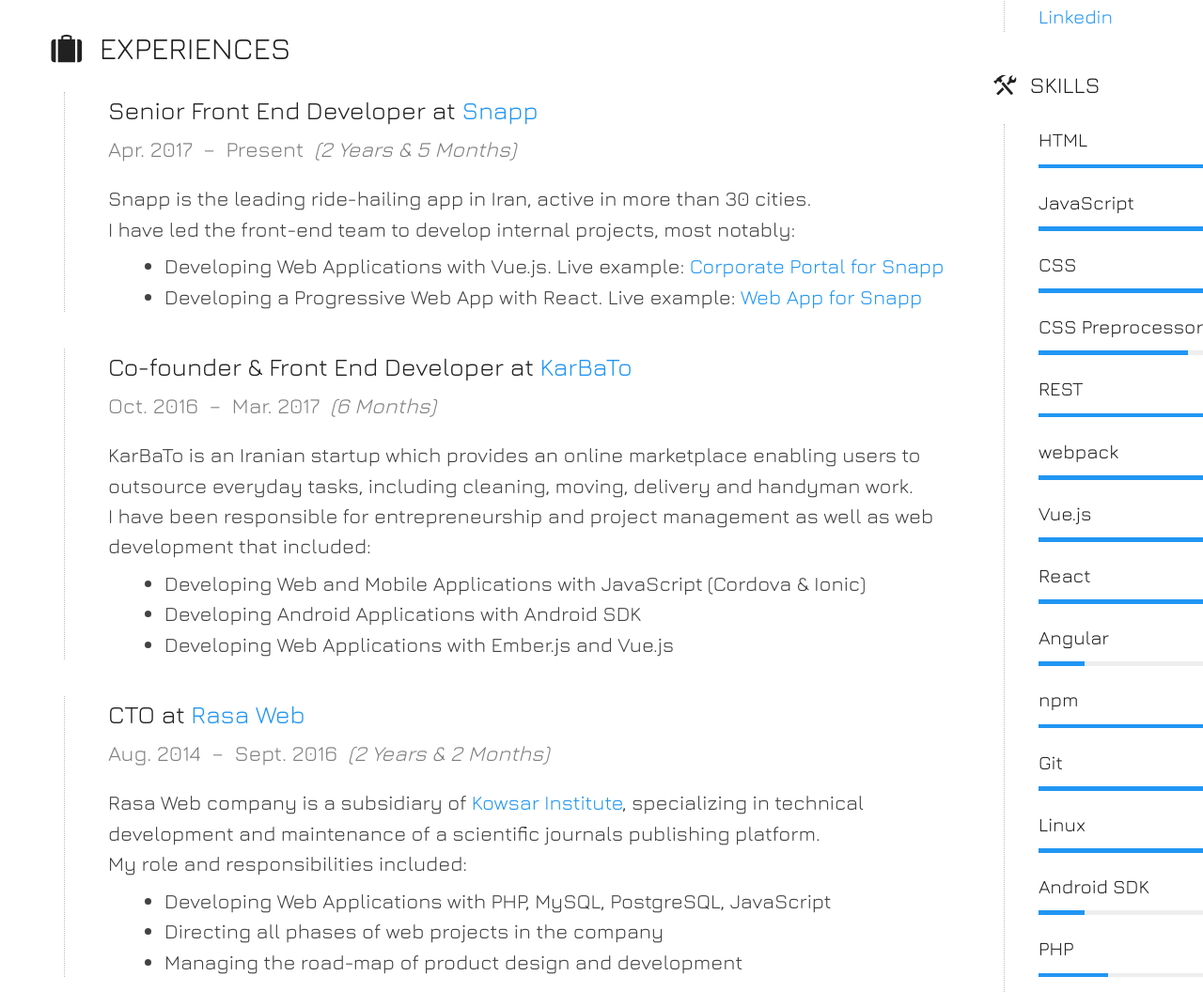
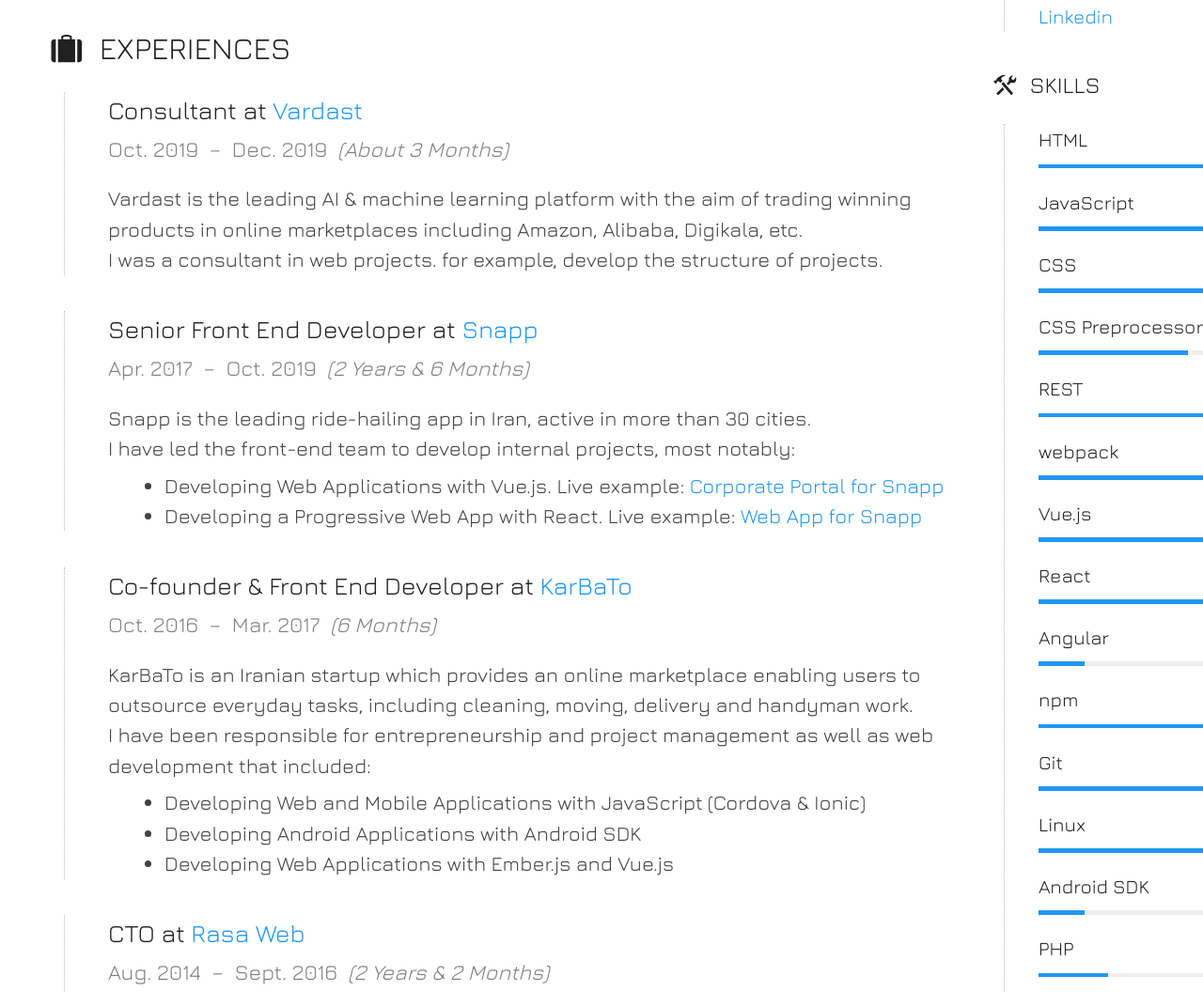
Before and after one commit to mirmousaviii/resume, a plain HTML site: page docs/index.html in a window 1280 px wide. Shown: the part 683-1739 px from the top of the page at 94% size. Drawn offline with nearby package versions, Linux system fonts and the light colour scheme.

Commit message:
Updated Resume

```diff
--- a/docs/index.html
+++ b/docs/index.html
@@ -47,11 +47,27 @@
         <div class="group-title">
           <i class="icon-suitcase"></i>Experiences
         </div>
+
+        <div class="experience-item" style="page-break-inside: avoid;">
+          <div class="item-title">Consultant at
+            <a href="https://vardastapp.com/" target="_blank">Vardast</a>
+          </div>
+          <div class="item-caption setting--secondary-text">Oct. 2019&nbsp;&nbsp;–&nbsp;&nbsp;Dec. 2019&nbsp;&nbsp;<i>(About 3 Months)</i></div>
+          <div class="item-description">
+            <div>
+              Vardast is the leading AI & machine learning platform with the aim of trading winning products in online
+              marketplaces including Amazon, Alibaba, Digikala, etc.
+              <br/>
+              I was a consultant in web projects. for example, develop the structure of projects.
+            </div>
+          </div>
+        </div>
+
         <div class="experience-item" style="page-break-inside: avoid;">
           <div class="item-title">Senior Front End Developer at
             <a href="http://snapp.ir/" target="_blank">Snapp</a>
           </div>
-          <div class="item-caption setting--secondary-text">Apr. 2017&nbsp;&nbsp;–&nbsp;&nbsp;Present&nbsp;&nbsp;<i>(2 Years & 5 Months)</i></div>
+          <div class="item-caption setting--secondary-text">Apr. 2017&nbsp;&nbsp;–&nbsp;&nbsp;Oct. 2019&nbsp;&nbsp;<i>(2 Years & 6 Months)</i></div>
           <div class="item-description">
             <div>
               Snapp is the leading ride-hailing app in Iran, active in more than 30 cities.
@@ -131,8 +147,8 @@
           <i class="icon-graduation-cap"></i>Education
         </div>
         <div class="experience-item" style="page-break-inside: avoid;">
-          <div class="item-title">Bachelor’s degree of Software Engineering (dropout), <a href="http://iranian.ac.ir/EN/index.aspx" target="_blank">Iranian University</a>, Tehran</div>
-          <div class="item-caption setting--secondary-text">2015&nbsp;&nbsp;–&nbsp;&nbsp;2016&nbsp;&nbsp;<i>(1 Year)</i></div>
+          <div class="item-title">Bachelor’s degree of Software Engineering, <a href="https://miaad.ac.ir/" target="_blank">Miaad University</a>, Tehran</div>
+          <div class="item-caption setting--secondary-text">2018&nbsp;&nbsp;–&nbsp;&nbsp;2020&nbsp;&nbsp;<i>(2 Year)</i></div>
           <div class="item-description"><p></p></div>
         </div>
         <div class="experience-item" style="page-break-inside: avoid;">
```
